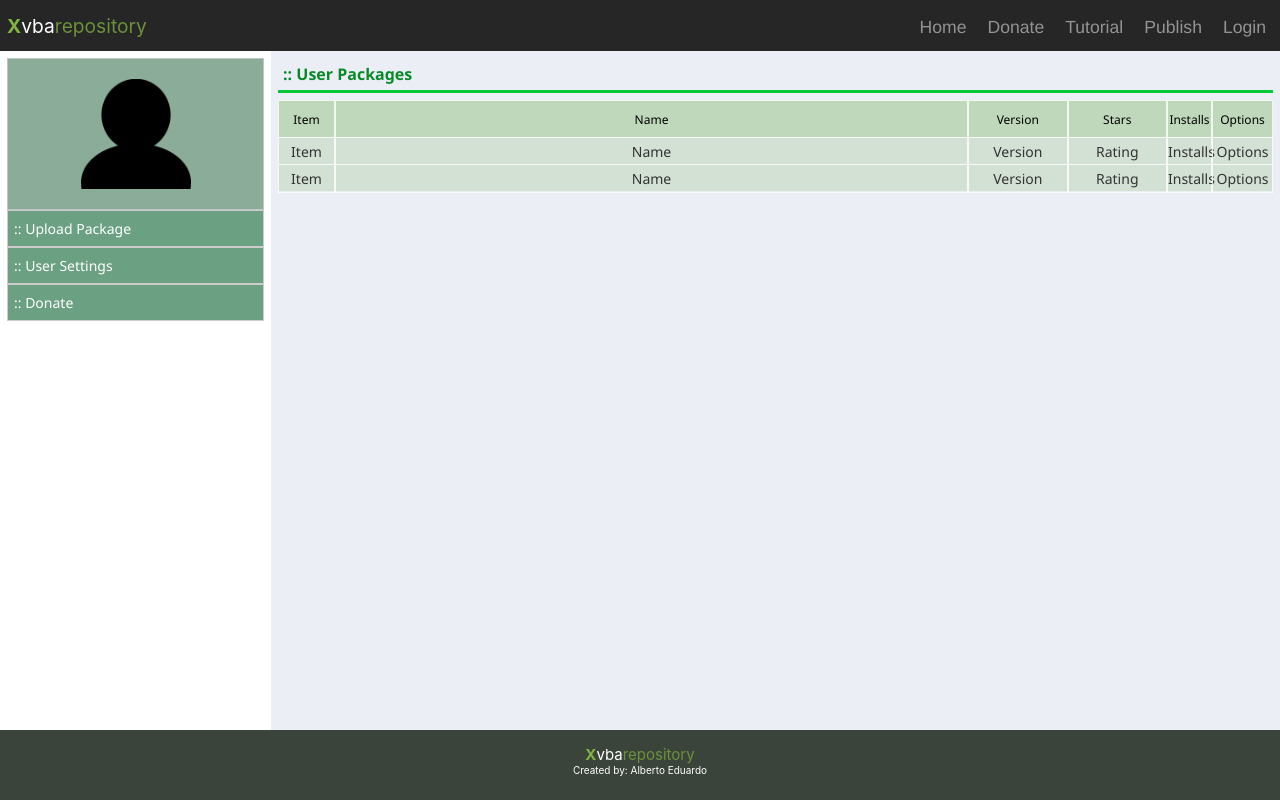
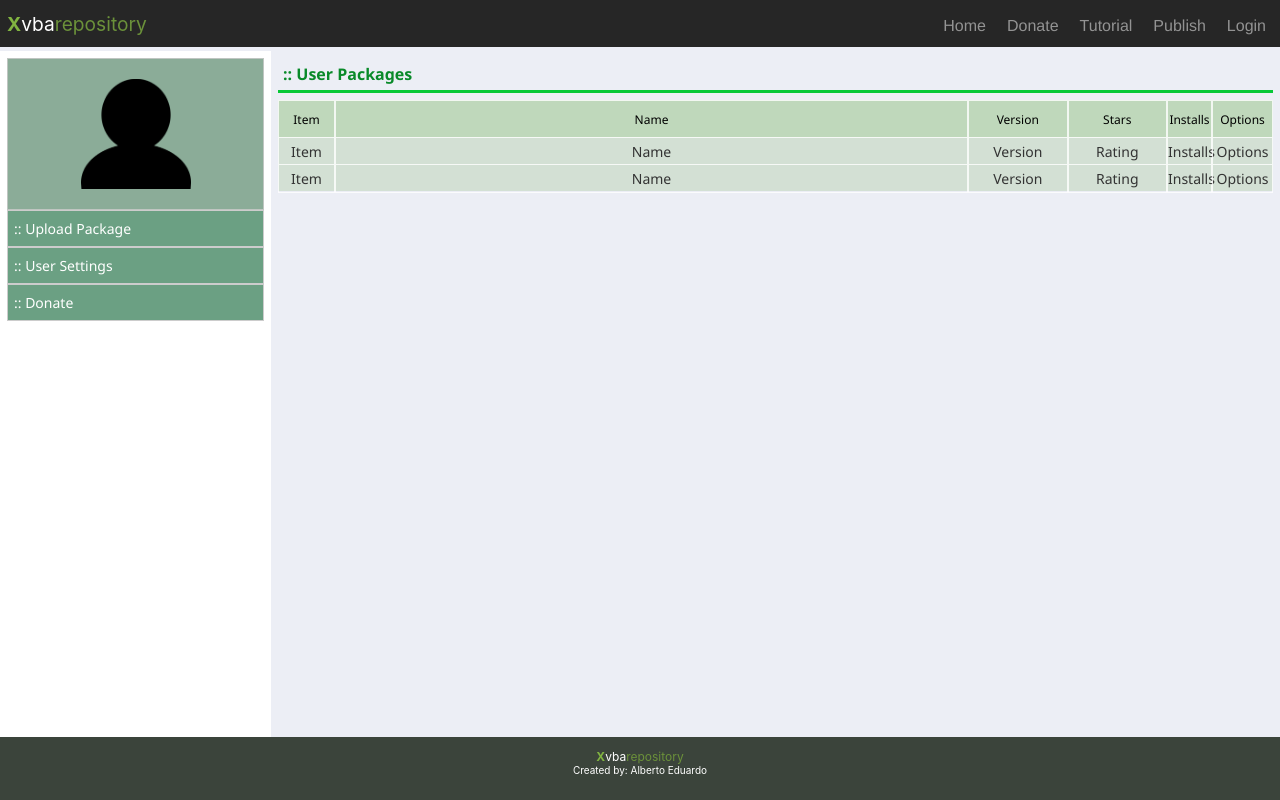
Before and after one commit to Aeraphe/xvba-repo, a React (Create React App) app: page /upload-package in a window 1280 px wide. Built offline with nearby package versions, Linux system fonts and the light colour scheme.

Commit message:
Reduce footer and header sizes

```diff
--- a/src/Template/Template.module.css
+++ b/src/Template/Template.module.css
@@ -2,7 +2,7 @@
   display: grid;
   grid-template-areas: "header" "main" "footer";
   grid-template-columns: 1fr;
-  grid-template-rows: 51px 1fr 70px;
+  grid-template-rows: 51px 1fr 63px;
   min-height: 100vh;
 }
 
--- a/src/Template/components/Footer.module.css
+++ b/src/Template/components/Footer.module.css
@@ -1,6 +1,6 @@
 .Footer{
     background-color: rgb(59, 68, 59);
-    height: 70px;
+    height: 63px;
     width: 100%;
 }
 
@@ -17,8 +17,8 @@
 
 .Footer-Content a{
     color: #ffff;
-    font-size: 15px;
-    padding-top: 15px;
+    font-size: 12px;
+    padding-top: 12px;
 }
 
 .Footer-Created-By {
--- a/src/Template/components/Header.module.css
+++ b/src/Template/components/Header.module.css
@@ -3,7 +3,7 @@
   justify-content: space-between;
   flex-wrap: wrap;
   align-items: center;
-  height: 37px;
+  height: 33px;
   background-color: #262626;
   padding: 7px;
 }
@@ -22,7 +22,7 @@
 .header-menu li a{
     color: #939393;
     font-family: 'Franklin Gothic Medium', 'Arial Narrow', Arial, sans-serif;
-    font-size: 1.1rem;
+    font-size: 1.0rem;
     padding: 7px;
 
 }
```
